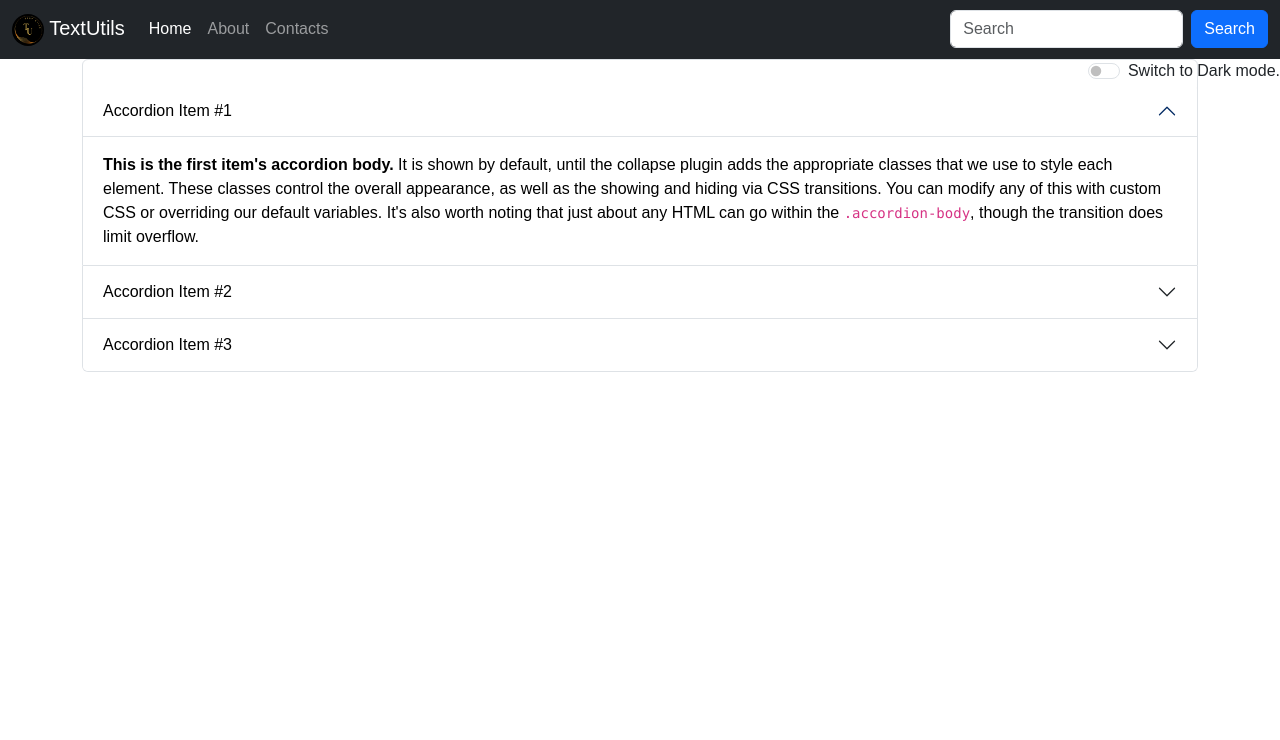
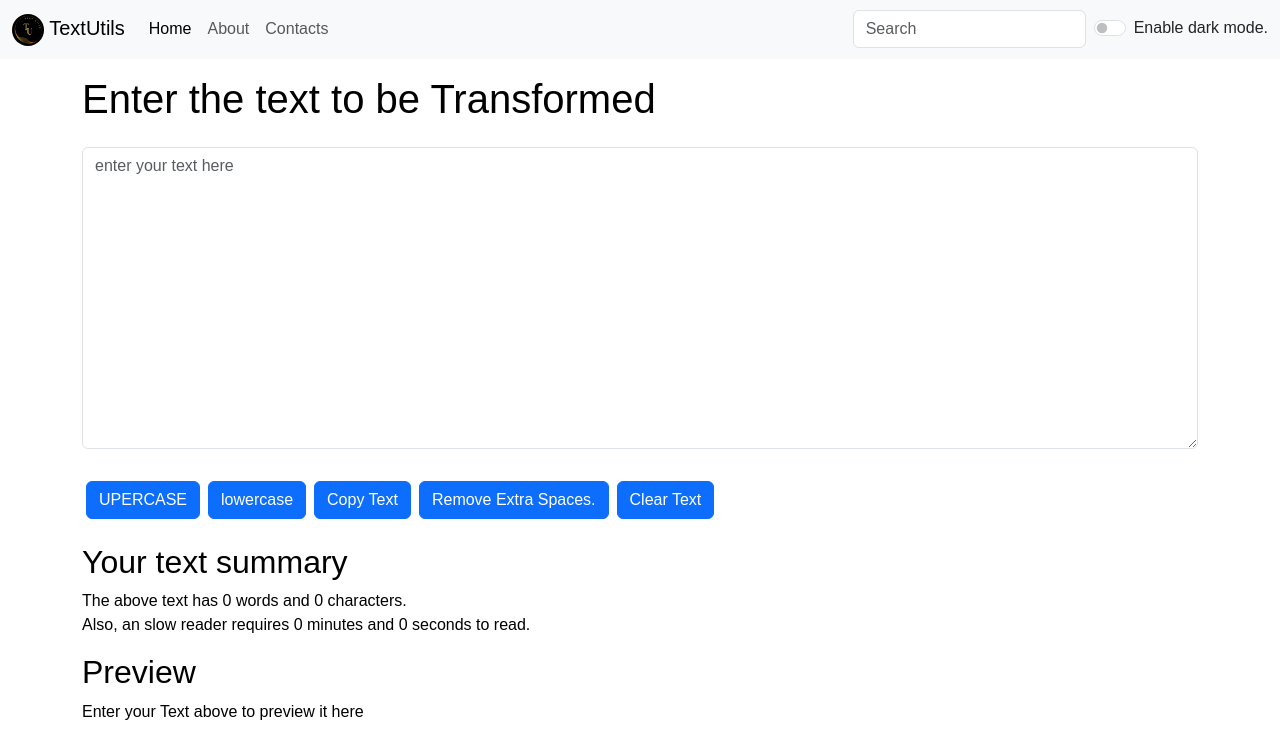
Before and after one commit to soham555-maker/FIR_REACT_APP, a React (Create React App) app: page /about in a window 1280 px wide. Shown: the top 740 px of the page. Built offline with nearby package versions, Linux system fonts and the light colour scheme.

Commit message:
video 12 completed (learned more about state, probs, and learned how to transfer variable, objects (css styling or keywords) from one component to another).

```diff
--- a/src/App.js
+++ b/src/App.js
@@ -1,23 +1,53 @@
-import React, { Component } from "react";
+import React, {useState} from "react";
 import "./App.css";
 import Navbar from "./Components/Navbar";
-// import Textfield from "./Components/Textfield";
+import Textfield from "./Components/Textfield";
 import About from "./Components/About";
 
-class App extends Component {
-  render() {
+function App(){
+    const [mode, setMode] = useState("light");
+    const [mainStyle, setMainStyle] = useState({
+      backgroundColor: "white",
+      color: "black",
+    });
+    const onHandleModeChange = ()=>{
+      if (mode==="light"){
+        setMode("dark");
+        document.body.style.backgroundColor = 'grey';
+        setMainStyle({
+          backgroundColor: "#212529",
+          color: "white",
+          // border: "solid white 1px",
+          borderRadius : "5px",
+        });
+      }else{
+        setMode("light");
+        document.body.style.backgroundColor = 'white';
+        setMainStyle({
+          backgroundColor: "white",
+          color: "black",
+        });
+      };
+    };
+
+    // const onHandleModeChange = ()=>{
+    //   if (mode==="light"){
+    //     setMode("dark");
+    //   }else{
+    //     setMode("light");onHandleModeChange={onHandleModeChange}
+    //   };
+    // }
 
     return (
       <div className="universal-container">
         {/* <Navbar /> */}
-        <Navbar title="TextUtils" />
-        <div >
-          {/* <Textfield heading="Enter the text to be Transformed" /> */}
-          <About />
+        <Navbar title="TextUtils" mode={mode} onHandleModeChange={onHandleModeChange}/>
+        <div>
+          <Textfield  mainStyle={mainStyle} heading="Enter the text to be Transformed"/>
+          <About mainStyle={mainStyle}/>
         </div>
       </div>
     );
   }
-}
 
 export default App;
--- a/src/Components/About.js
+++ b/src/Components/About.js
@@ -1,53 +1,19 @@
-import React, { useState } from "react";
+import React from "react";
 // import {exp} from "./Navbar.js"
-
-export default function About() {
+// import PropTypes from "prop-types";
+export default function About(props) {
   //   const exp2 = ()=>{
   //     console.log("sucess2")
   //   }
 
-  const [mode, setMode] = useState("Dark");
-  const [mainStyle, setMainStyle] = useState({
-    backgroundColor: "white",
-    color: "black",
-  });
 
-  const exp = () => {
-    if (mainStyle.backgroundColor === "white") {
-      setMainStyle({
-        backgroundColor: "#212529",
-        color: "white",
-        border: "solid white 1px",
-      });
-      setMode("Light");
-    } else {
-      setMainStyle({
-        backgroundColor: "white",
-        color: "black",
-      });
-      setMode("Light");
-    }
-  };
 
-  const myStyle = {
-    float: "right",
-  };
+
+
   return (
-    <div>
-      <div className="form-check form-switch" style={myStyle}>
-        <input
-          className="form-check-input"
-          type="checkbox"
-          role="switch"
-          id="flexSwitchCheckDefault"
-          onClick={exp}
-        />
-        <label className="form-check-label" htmlFor="flexSwitchCheckDefault">
-          Switch to {mode} mode.
-        </label>
-      </div>
-      <div className="accordion container" id="accordionExample">
-        <div className="accordion-item">
+    <div >
+      <div className="accordion container" id="accordionExample" >
+        <div className="accordion-item" style={props.mainStyle}>
           <h2 className="accordion-header">
             <button
               className="accordion-button"
@@ -56,7 +22,7 @@ export default function About() {
               data-bs-target="#collapseOne"
               aria-expanded="true"
               aria-controls="collapseOne"
-              style={mainStyle}
+              style={props.mainStyle}
             >
               Accordion Item #1
             </button>
@@ -66,7 +32,7 @@ export default function About() {
             className="accordion-collapse collapse show"
             data-bs-parent="#accordionExample"
           >
-            <div className="accordion-body" style={mainStyle}>
+            <div className="accordion-body" style={props.mainStyle}>
               <strong>This is the first item's accordion body.</strong> It is
               shown by default, until the collapse plugin adds the appropriate
               classes that we use to style each element. These classes control
@@ -78,7 +44,7 @@ export default function About() {
             </div>
           </div>
         </div>
-        <div className="accordion-item">
+        <div className="accordion-item" style={props.mainStyle}>
           <h2 className="accordion-header">
             <button
               className="accordion-button collapsed"
@@ -87,7 +53,7 @@ export default function About() {
               data-bs-target="#collapseTwo"
               aria-expanded="false"
               aria-controls="collapseTwo"
-              style={mainStyle}
+              style={props.mainStyle}
             >
               Accordion Item #2
             </button>
@@ -97,7 +63,7 @@ export default function About() {
             className="accordion-collapse collapse"
             data-bs-parent="#accordionExample"
           >
-            <div className="accordion-body" style={mainStyle}>
+            <div className="accordion-body" style={props.mainStyle}>
               <strong>This is the second item's accordion body.</strong> It is
               hidden by default, until the collapse plugin adds the appropriate
               classes that we use to style each element. These classes control
@@ -109,7 +75,7 @@ export default function About() {
             </div>
           </div>
         </div>
-        <div className="accordion-item">
+        <div className="accordion-item" style={props.mainStyle}>
           <h2 className="accordion-header">
             <button
               className="accordion-button collapsed"
@@ -118,7 +84,7 @@ export default function About() {
               data-bs-target="#collapseThree"
               aria-expanded="false"
               aria-controls="collapseThree"
-              style={mainStyle}
+              style={props.mainStyle}
             >
               Accordion Item #3
             </button>
@@ -128,7 +94,7 @@ export default function About() {
             className="accordion-collapse collapse"
             data-bs-parent="#accordionExample"
           >
-            <div className="accordion-body" style={mainStyle}>
+            <div className="accordion-body" style={props.mainStyle}>
               <strong>This is the third item's accordion body.</strong> It is
               hidden by default, until the collapse plugin adds the appropriate
               classes that we use to style each element. These classes control
--- a/src/Components/Navbar.js
+++ b/src/Components/Navbar.js
@@ -3,7 +3,6 @@ import logo from "../../public/logo.png";
 import PropTypes from "prop-types";
 
 export default function Navbar(props) {
-
   return (
     <div>
       {/* <div className="App-header">
@@ -32,8 +31,8 @@ export default function Navbar(props) {
           </p>
         </div>*/}
 
-      <nav className="navbar navbar-expand-lg navbar-dark bg-dark">
-        <div className="container-fluid" >
+      <nav className={`navbar navbar-expand-lg navbar-${props.mode} bg-${props.mode}`}>
+        <div className="container-fluid">
           <a className="navbar-brand" href="/">
             <img src={logo} alt="" /> {props.title}
           </a>
@@ -73,10 +72,26 @@ export default function Navbar(props) {
                 placeholder="Search"
                 aria-label="Search"
               />
-              <button className="btn btn-primary" type="submit">
+              {/* <button className="btn btn-primary" type="submit">
                 Search
-              </button>
+              </button> */}
             </form>
+            <div className="form-check form-switch" >
+              <input
+                className="form-check-input"
+                type="checkbox"
+                role="switch"
+                id="flexSwitchCheckDefault"
+                onClick={props.onHandleModeChange}
+              />
+              <label
+                className={`form-check-label text-${props.mode==="light"?"dark":"light"}`}
+                htmlFor="flexSwitchCheckDefault"
+
+              >
+                Enable {props.mode==="light"?"dark":"light"} mode.
+              </label>
+            </div>
           </div>
         </div>
       </nav>
--- a/src/Components/Textfield.js
+++ b/src/Components/Textfield.js
@@ -1,21 +1,22 @@
 import React, { useState } from "react";
 import PropTypes from "prop-types";
+// import copy from "../../node_modules/copy-descriptor";
 
-export default function Textfield(prop) {
+export default function Textfield(props) {
   const [text, setText] = useState("");
-  let wordsCnt = text.split(" ").length
+  let wordsCnt = text.split(" ").length;
   let minuts = 0;
   let seconds = 0;
-  text.split(" ").forEach(element => {
-    if (element === ""){
-        wordsCnt -=1;
-    };
+  text.split(" ").forEach((element) => {
+    if (element === "") {
+      wordsCnt -= 1;
+    }
   });
-  minuts = Math.floor((0.85*wordsCnt)/60);
-  seconds = Math.floor((0.85*wordsCnt)%60);
-  let minCnt = 50*5;
-  if (minCnt>text.length){
-    minCnt=text.length;
+  minuts = Math.floor((0.85 * wordsCnt) / 60);
+  seconds = Math.floor((0.85 * wordsCnt) % 60);
+  let minCnt = 50 * 5;
+  if (minCnt > text.length) {
+    minCnt = text.length;
   }
   const onHandleUpperCase = () => {
     // console.log("onHandleUpperCase clicked");
@@ -30,46 +31,94 @@ export default function Textfield(prop) {
   const onChangeTextArea = (event) => {
     setText(event.target.value);
   };
+  const onHandleCopy = () => {
+    let copyText = document.getElementById("myInput");
+    copyText.select();
+    // copyText.setSelectionRange(0, 99999); // For mobile devices
+    // Copy the text inside the text field
+    navigator.clipboard.writeText(copyText.value);
+    // Alert the copied text
+  };
+  const onHandleRmvExtSpaces = () => {
+    let textArr = text.split(" ");
+    var newText = "";
+    textArr.forEach((element) => {
+      if (element !== "") {
+        newText = newText + element + " ";
+      }
+      // console.log(element)
+      // newText += element + " ";
+    });
+    // console.log(newText);
+    setText(newText);
+  };
+  const onHandleClear = () => {
+    setText("");
+  };
 
   return (
     <div>
-      <div className="container">
-        <h1>{prop.heading}</h1>
+      <div className="container my-3 my-2" style={props.mainStyle}>
+        <h1>{props.heading}</h1>
         <div className="mb-0">
           <textarea
             className="form-control my-4"
-            id="exampleFormControlTextarea1"
+            id="myInput"
             rows="12"
             placeholder="enter your text here"
             value={text}
             onChange={onChangeTextArea}
+            style={props.mainStyle}
           ></textarea>
         </div>
         <div>
           <button
             type="submit"
-            className="btn btn-primary mx-1"
+            className="btn btn-primary mx-1 my-2"
             onClick={onHandleUpperCase}
           >
-            Transform to UPERCASE.
+            UPERCASE
           </button>
           <button
             type="submit"
             className="btn btn-primary mx-1"
             onClick={onHandleLowerCase}
           >
-            Transform to lowercase.
+            lowercase
+          </button>
+          <button
+            type="submit"
+            className="btn btn-primary mx-1 my-2"
+            onClick={onHandleCopy}
+          >
+            Copy Text
+          </button>
+          <button
+            type="submit"
+            className="btn btn-primary mx-1 my-2"
+            onClick={onHandleRmvExtSpaces}
+          >
+            Remove Extra Spaces.
+          </button>
+          <button
+            type="submit"
+            className="btn btn-primary mx-1 my-2"
+            onClick={onHandleClear}
+          >
+            Clear Text
           </button>
         </div>
       </div>
-      <div className="container my-4">
+      <div className="container my-1" style={props.mainStyle}>
         <h2>Your text summary</h2>
         <p>
-            The above text has {wordsCnt} words and {text.length} characters.<br/>
-            Also, an slow reader requires {minuts} minutes and {seconds} seconds to read.
+          The above text has {wordsCnt} words and {text.length} characters.
+          <br />
+          Also, an slow reader requires {minuts} minutes and {seconds} seconds
+          to read.
         </p>
         <h2>Preview</h2>
-        <p>{text.slice(0| {minCnt})}</p>
+        <p>{text.length>0?text.slice(0 | {minCnt}):`Enter your Text above to preview it here`}</p>
       </div>
     </div>
   );
```
